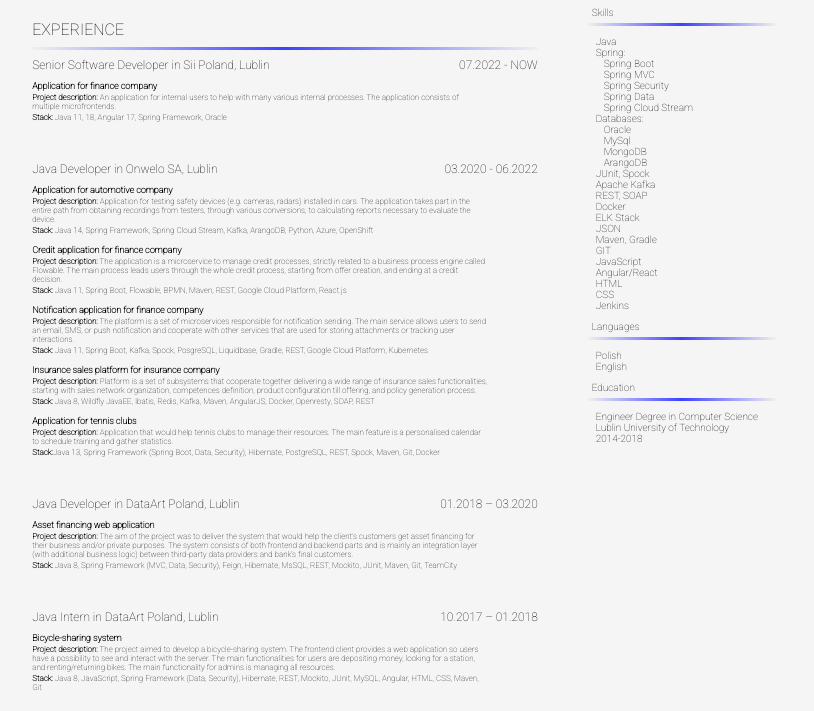
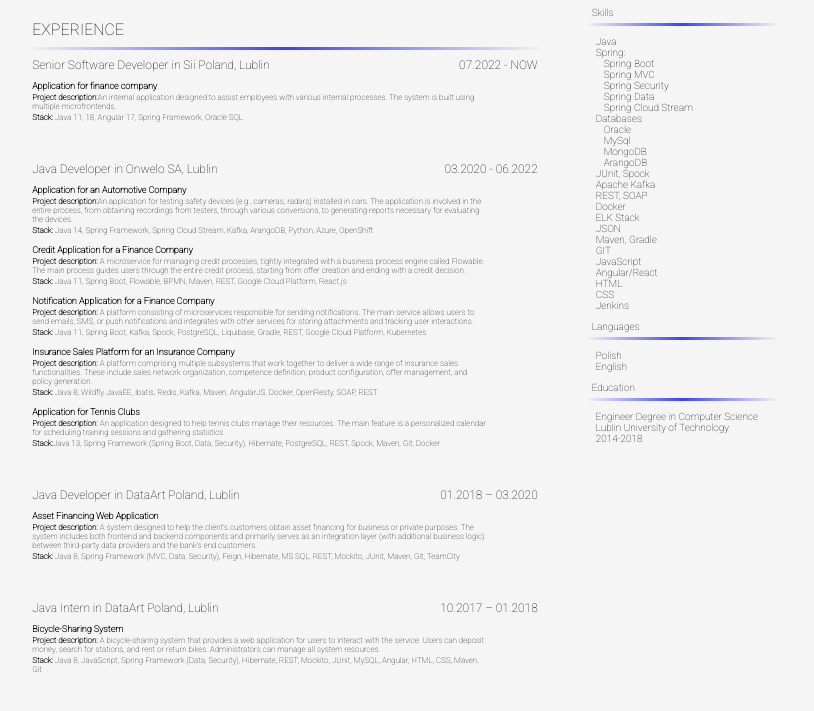
Before and after one commit to zaray07/cv, a plain HTML site: page index.html in a window 1280 px wide. Shown: the part 202-913 px from the top of the page, without its empty margins (236-1050 px from the left). Drawn offline with Linux system fonts and the light colour scheme.

Commit message:
Update index.html

```diff
--- a/index.html
+++ b/index.html
@@ -49,10 +49,10 @@
                 <div class="content-project-row">
                   <p>Application for finance company</p>
                   <div class="project-desc-row">
-                    <b>Project description:</b> An application for internal users to help with many various internal processes. The application consists of multiple microfrontends.
+                    <b>Project description:</b>An internal application designed to assist employees with various internal processes. The system is built using multiple microfrontends.
                   </div>
                   <div class="project-desc-row">
-                    <b>Stack:</b> Java 11, 18, Angular 17, Spring Framework, Oracle
+                    <b>Stack:</b> Java 11, 18, Angular 17, Spring Framework, Oracle SQL
                   </div>
                 </div>
               </div>
@@ -64,73 +64,48 @@
                   <div class="content-row-date">03.2020 - 06.2022</div>
                 </div>
                 <div class="content-project-row">
-                  <p>Application for automotive company</p>
+                  <p>Application for an Automotive Company</p>
                   <div class="project-desc-row">
-                    <b>Project description:</b> Application for testing safety
-                    devices (e.g. cameras, radars) installed in cars. The
-                    application takes part in the entire path from obtaining
-                    recordings from testers, through various conversions, to
-                    calculating reports necessary to evaluate the device.
+                    <b>Project description:</b>An application for testing safety devices (e.g., cameras, radars) installed in cars. The application is involved in the entire process, from obtaining recordings from testers, through various conversions, to generating reports necessary for evaluating the devices.
                   </div>
                   <div class="project-desc-row">
-                    <b>Stack:</b> Java 14, Spring Framework, Spring Cloud
-                    Stream, Kafka, ArangoDB, Python, Azure, OpenShift
+                    <b>Stack:</b> Java 14, Spring Framework, Spring Cloud Stream, Kafka, ArangoDB, Python, Azure, OpenShift
                   </div>
                 </div>
                 <div class="content-project-row">
-                  <p>Credit application for finance company</p>
+                  <p>Credit Application for a Finance Company</p>
                   <div class="project-desc-row">
-                    <b>Project description:</b> The application is a
-                    microservice to manage credit processes, strictly related to
-                    a business process engine called Flowable. The main process
-                    leads users through the whole credit process, starting from
-                    offer creation, and ending at a credit decision.
+                    <b>Project description:</b> A microservice for managing credit processes, tightly integrated with a business process engine called Flowable. The main process guides users through the entire credit process, starting from offer creation and ending with a credit decision.
                   </div>
                   <div class="project-desc-row">
-                    <b>Stack:</b> Java 11, Spring Boot, Flowable, BPMN, Maven,
-                    REST, Google Cloud Platform, React.js
+                    <b>Stack:</b> Java 11, Spring Boot, Flowable, BPMN, Maven, REST, Google Cloud Platform, React.js
                   </div>
                 </div>
                 <div class="content-project-row">
-                  <p>Notification application for finance company</p>
+                  <p>Notification Application for a Finance Company</p>
                   <div class="project-desc-row">
-                    <b>Project description:</b> The platform is a set of
-                    microservices responsible for notification sending. The main
-                    service allows users to send an email, SMS, or push
-                    notification and cooperate with other services that are used
-                    for storing attachments or tracking user interactions.
+                    <b>Project description:</b> A platform consisting of microservices responsible for sending notifications. The main service allows users to send emails, SMS, or push notifications and integrates with other services for storing attachments and tracking user interactions.
                   </div>
                   <div class="project-desc-row">
-                    <b>Stack:</b> Java 11, Spring Boot, Kafka, Spock, PosgreSQL,
-                    Liquidbase, Gradle, REST, Google Cloud Platform, Kubernetes
+                    <b>Stack:</b> Java 11, Spring Boot, Kafka, Spock, PostgreSQL, Liquibase, Gradle, REST, Google Cloud Platform, Kubernetes
                   </div>
                 </div>
                 <div class="content-project-row">
-                  <p>Insurance sales platform for insurance company</p>
+                  <p>Insurance Sales Platform for an Insurance Company</p>
                   <div class="project-desc-row">
-                    <b>Project description:</b> Platform is a set of subsystems
-                    that cooperate together delivering a wide range of insurance
-                    sales functionalities, starting with sales network
-                    organization, competences definition, product configuration
-                    till offering, and policy generation process.
+                    <b>Project description:</b> A platform comprising multiple subsystems that work together to deliver a wide range of insurance sales functionalities. These include sales network organization, competence definition, product configuration, offer management, and policy generation.
                   </div>
                   <div class="project-desc-row">
-                    <b>Stack:</b> Java 8, Wildfly JavaEE, Ibatis, Redis, Kafka,
-                    Maven, AngularJS, Docker, Openresty, SOAP, REST
+                    <b>Stack:</b> Java 8, Wildfly JavaEE, Ibatis, Redis, Kafka, Maven, AngularJS, Docker, OpenResty, SOAP, REST
                   </div>
                 </div>
                 <div class="content-project-row">
-                  <p>Application for tennis clubs</p>
+                  <p>Application for Tennis Clubs</p>
                   <div class="project-desc-row">
-                    <b>Project description:</b> Application that would help
-                    tennis clubs to manage their resources. The main feature is
-                    a personalised calendar to schedule training and gather
-                    statistics.
+                    <b>Project description:</b> An application designed to help tennis clubs manage their resources. The main feature is a personalized calendar for scheduling training sessions and gathering statistics.
                   </div>
                   <div class="project-desc-row">
-                    <b>Stack:</b>Java 13, Spring Framework (Spring Boot, Data,
-                    Security), Hibernate, PostgreSQL, REST, Spock, Maven, Git,
-                    Docker
+                    <b>Stack:</b>Java 13, Spring Framework (Spring Boot, Data, Security), Hibernate, PostgreSQL, REST, Spock, Maven, Git, Docker
                   </div>
                 </div>
               </div>
@@ -142,20 +117,12 @@
                   <div class="content-row-date">01.2018 – 03.2020</div>
                 </div>
                 <div class="content-project-row">
-                  <p>Asset financing web application</p>
+                  <p>Asset Financing Web Application</p>
                   <div class="project-desc-row">
-                    <b>Project description:</b> The aim of the project was to
-                    deliver the system that would help the client’s customers
-                    get asset financing for their business and/or private
-                    purposes. The system consists of both frontend and backend
-                    parts and is mainly an integration layer (with additional
-                    business logic) between third-party data providers and
-                    bank’s final customers.
+                    <b>Project description:</b> A system designed to help the client’s customers obtain asset financing for business or private purposes. The system includes both frontend and backend components and primarily serves as an integration layer (with additional business logic) between third-party data providers and the bank’s end customers.
                   </div>
                   <div class="project-desc-row">
-                    <b>Stack:</b> Java 8, Spring Framework (MVC, Data,
-                    Security), Feign, Hibernate, MsSQL, REST, Mockito, JUnit,
-                    Maven, Git, TeamCity
+                    <b>Stack:</b> Java 8, Spring Framework (MVC, Data, Security), Feign, Hibernate, MS SQL, REST, Mockito, JUnit, Maven, Git, TeamCity
                   </div>
                 </div>
               </div>
@@ -167,20 +134,12 @@
                   <div class="content-row-date">10.2017 – 01.2018</div>
                 </div>
                 <div class="content-project-row">
-                  <p>Bicycle-sharing system</p>
+                  <p>Bicycle-Sharing System</p>
                   <div class="project-desc-row">
-                    <b>Project description:</b> The project aimed to develop a
-                    bicycle-sharing system. The frontend client provides a web
-                    application so users have a possibility to see and interact
-                    with the server. The main functionalities for users are
-                    depositing money, looking for a station, and
-                    renting/returning bikes. The main functionality for admins
-                    is managing all resources.
+                    <b>Project description:</b> A bicycle-sharing system that provides a web application for users to interact with the service. Users can deposit money, search for stations, and rent or return bikes. Administrators can manage all system resources.
                   </div>
                   <div class="project-desc-row">
-                    <b>Stack:</b> Java 8, JavaScript, Spring Framework (Data,
-                    Security), Hibernate, REST, Mockito, JUnit, MySQL, Angular,
-                    HTML, CSS, Maven, Git
+                    <b>Stack:</b> Java 8, JavaScript, Spring Framework (Data, Security), Hibernate, REST, Mockito, JUnit, MySQL, Angular, HTML, CSS, Maven, Git
                   </div>
                 </div>
               </div>
@@ -192,17 +151,12 @@
                   <div class="content-row-date">07.2017 – 09.2017</div>
                 </div>
                 <div class="content-project-row">
-                  <p>Parking management application</p>
+                  <p>Parking Management Application</p>
                   <div id="test" class="project-desc-row">
-                    <b>Project description:</b> The goal was to create an
-                    application that would help employees to reserve a parking
-                    place at the office parking space. In addition, the users
-                    have a possibility to add and manage their cars.
-                    Technically, it is a REST API app, based on Spring Boot.
+                    <b>Project description:</b> A system that allows employees to reserve parking spots at the office. Users can also add and manage their cars. The application is a REST API-based solution built with Spring Boot.
                   </div>
                   <div class="project-desc-row">
-                    <b>Stack:</b> Java 8, Spring Boot, Spring Security, OAuth2,
-                    REST, JUnit, Mockito, TeamCity, MongoDB
+                    <b>Stack:</b> Java 8, Spring Boot, Spring Security, OAuth2, REST, JUnit, Mockito, TeamCity, MongoDB
                   </div>
                 </div>
               </div>
```
